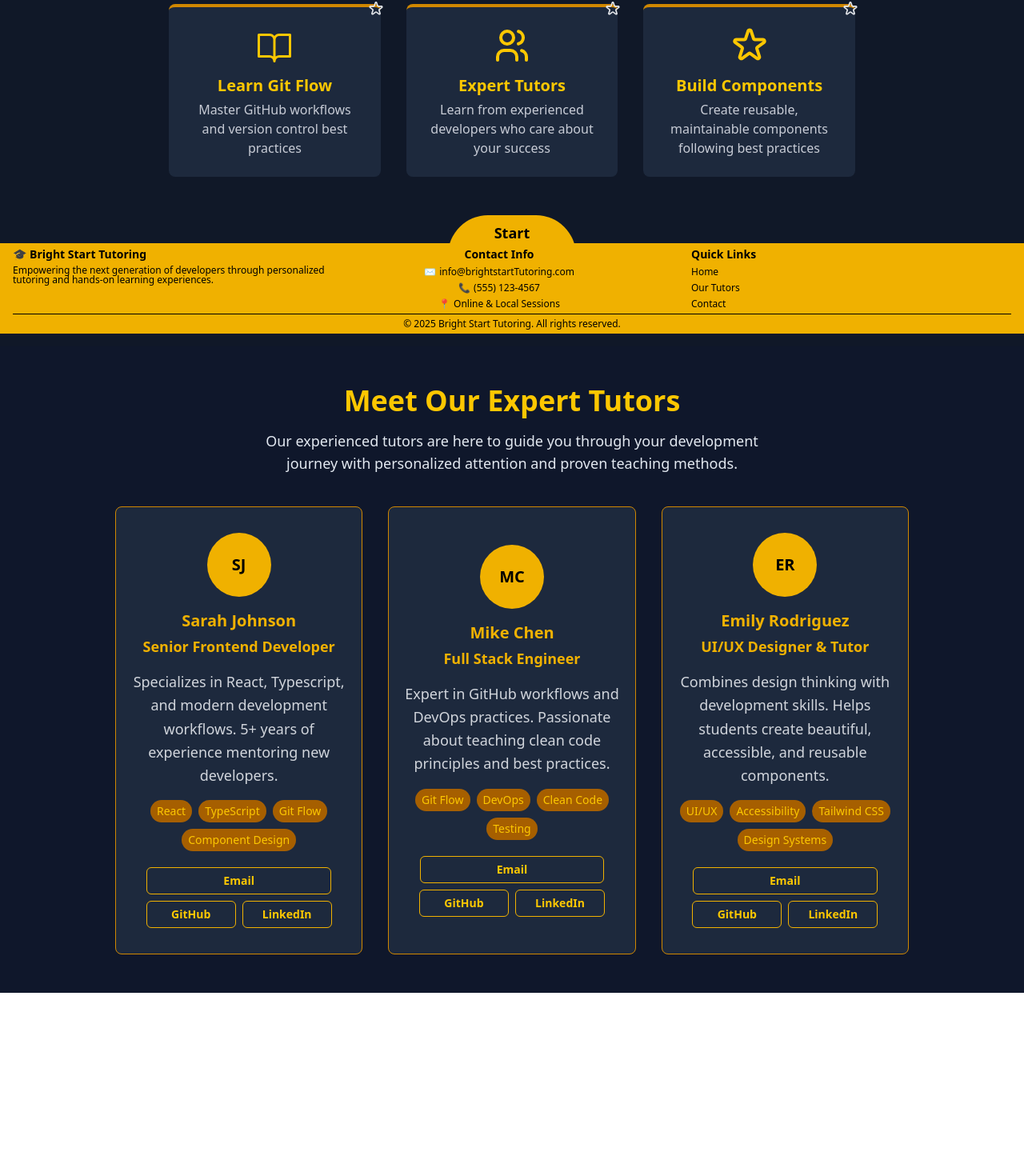
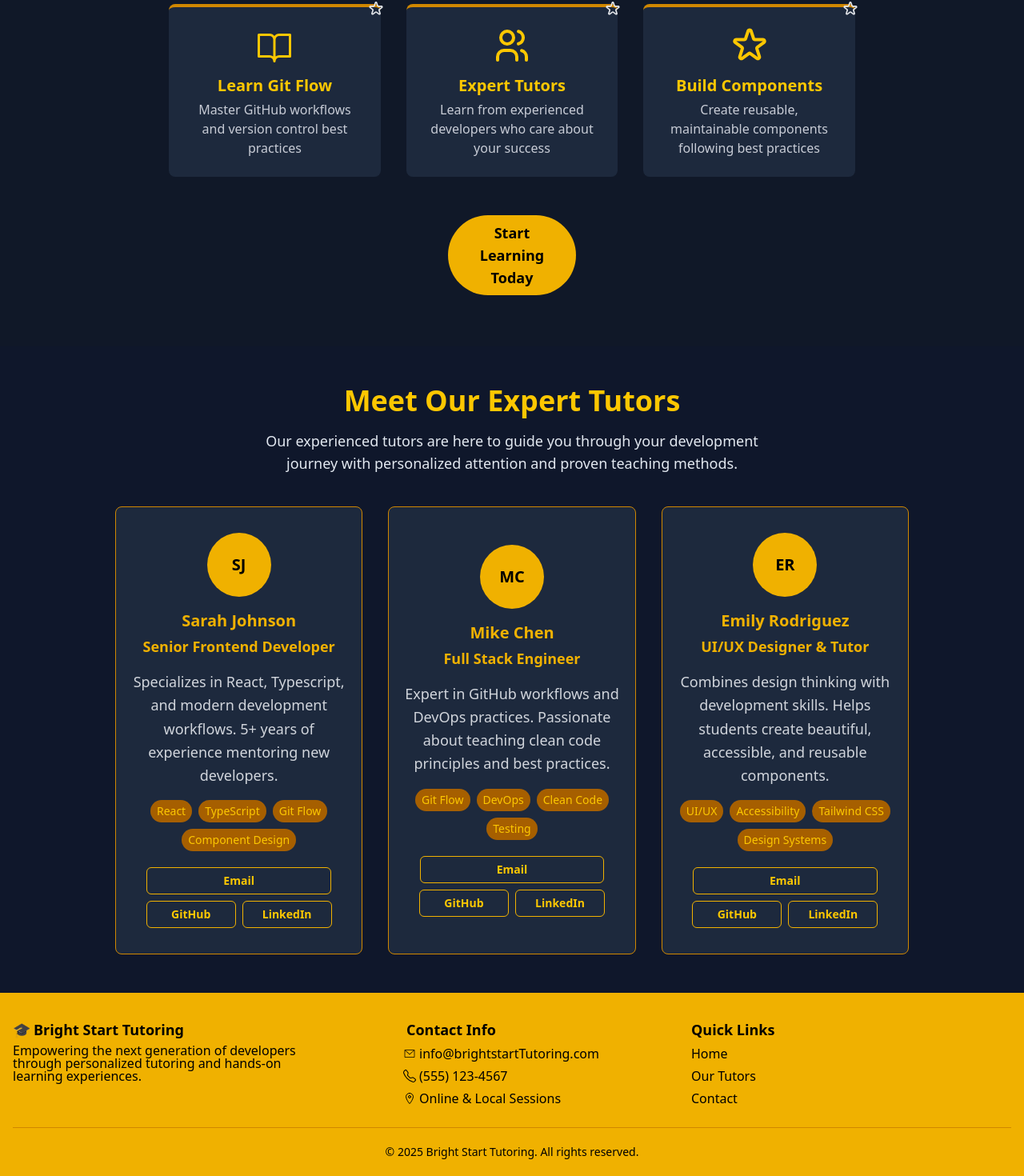
Before and after one commit to rblaylock-banyanlabs/brightstart-tutoring, a React (Vite) app: page / in a window 1280 px wide. Shown: the part 383-1853 px from the top of the page at 80% size. Before the commit the page ends 1624 px from the top, so only its background shows below. Built offline with nearby package versions, Linux system fonts and the light colour scheme.

Commit message:
fixed the footer

```diff
--- a/src/components/Footer.jsx
+++ b/src/components/Footer.jsx
@@ -1,95 +1,183 @@
+import { PiEnvelopeSimpleLight } from "react-icons/pi";
+
+import { BsTelephone } from "react-icons/bs";
+
+import { IoLocationOutline } from "react-icons/io5";
+
+
+
 const Footer = () => {
+
     return (
-        // <footer className="bg-yellow-500 text-black bottom-0 w-full">
-        //     <div className="max-w-7xl mx-auto px-4 sm:px-6 lg:px-8 py-8">
-        //         <div className="grid grid-cols-1 md:grid-cols-3 gap-8">
-        //             {/* Brand Section */}
-        //             <div className="space-y-4">
-        //                 <div className="flex items-center space-x-2">
-        //                     <span className="text-2xl">🎓</span>
-        //                     <h3 className="text-xl font-bold">Bright Start Tutoring</h3>
-        <footer className="bg-yellow-500 text-black fixed bottom-0 w-full">
-            <div className="max-w-7xl mx-auto px-4 py-1">
+
+
+
+        <footer className="bg-yellow-500 text-black bottom-0 w-full min-h-[12vw]">
+
+            <div className="max-w-7xl mx-auto px-4 py-1 pt-8">
+
                 <div className="flex flex-col md:flex-row md:items-start gap-2">
+
                     {/* Bright Start Tutoring - LEFT */}
+
                     <div className="flex-1">
+
                         <div className="flex items-center space-x-1">
-                            <span className="text-sm">🎓</span>
-                            <h3 className="text-sm font-bold">Bright Start Tutoring</h3>
+
+                            <span className="text-lg">🎓</span>
+
+                            <h3 className="text-lg font-bold">Bright Start Tutoring</h3>
+
                         </div>
-                        <p className="text-xs leading-none mt-1">
+
+                        <p className="text-md leading-none mt-1">
+
                             Empowering the next generation of developers through personalized tutoring and hands-on learning experiences.
+
                         </p>
+
                     </div>
 
+
+
                     {/* Contact Info - CENTER (Centered) */}
-                    <div className="flex-1 text-center">
-                        <h4 className="text-sm font-semibold">Contact Info</h4>
-                        <div className="text-xs mt-1 space-y-1">
-                            <div className="flex items-center justify-center space-x-1">
-                                <span>✉️</span>
+
+                    <div className="flex-1">
+
+                        <h4 className="text-lg font-semibold pl-21">Contact Info</h4>
+
+                        <div className="text-md mt-1 space-y-1">
+
+                            <div className="flex pl-20 space-x-1">
+
+                                <span className="mt-1"><PiEnvelopeSimpleLight /></span>
+
                                 <a
+
                                     href="mailto:info@brightstartTutoring.com"
+
                                     className="hover:underline focus:underline focus:outline-none focus:ring-2 focus:ring-black focus:ring-opacity-50 rounded"
+
                                 >
+
                                     info@brightstartTutoring.com
+
                                 </a>
+
                             </div>
-                            <div className="flex items-center justify-center space-x-1">
-                                <span>📞</span>
+
+                            <div className="flex  pl-20 space-x-1">
+
+                                <span className="mt-1"><BsTelephone /></span>
+
                                 <a
+
                                     href="tel:+15551234567"
+
                                     className="hover:underline focus:underline focus:outline-none focus:ring-2 focus:ring-black focus:ring-opacity-50 rounded"
+
                                 >
+
                                     (555) 123-4567
+
                                 </a>
+
                             </div>
-                            <div className="flex items-center justify-center space-x-1">
-                                <span>📍</span>
+
+                            <div className="flex pl-20 space-x-1">
+
+                                <span className="mt-1"><IoLocationOutline /></span>
+
                                 <span>Online & Local Sessions</span>
+
                             </div>
+
                         </div>
+
                     </div>
 
+
+
                     {/* Quick Links - RIGHT (With spacing from Contact Info) */}
+
                     <div className="flex-1 pl-8">
-                        <h4 className="text-sm font-semibold">Quick Links</h4>
-                        <div className="text-xs mt-1 space-y-1">
+
+                        <h4 className="text-lg font-semibold">Quick Links</h4>
+
+                        <div className="text-md mt-1 space-y-1">
+
                             <div>
+
                                 <a
+
                                     href="/"
+
                                     className="hover:underline focus:underline focus:outline-none focus:ring-2 focus:ring-black focus:ring-opacity-50 rounded"
+
                                 >
+
                                     Home
+
                                 </a>
+
                             </div>
+
                             <div>
+
                                 <a
+
                                     href="/tutors"
+
                                     className="hover:underline focus:underline focus:outline-none focus:ring-2 focus:ring-black focus:ring-opacity-50 rounded"
+
                                 >
+
                                     Our Tutors
+
                                 </a>
+
                             </div>
+
                             <div>
+
                                 <a
+
                                     href="/contact"
+
                                     className="hover:underline focus:underline focus:outline-none focus:ring-2 focus:ring-black focus:ring-opacity-50 rounded"
+
                                 >
+
                                     Contact
+
                                 </a>
+
                             </div>
+
                         </div>
+
                     </div>
+
                 </div>
 
+
+
                 {/* Copyright Section */}
-                <div className="text-center text-xs mt-1 pt-1 border-t border-black border-opacity-20">
-                    <p>© 2025 Bright Start Tutoring. All rights reserved.</p>
+
+                <div className="mt-6 text-center text-sm pt-1 border-t border-yellow-600 border-opacity-20">
+
+                    <p className="pt-4 pb-8">© 2025 Bright Start Tutoring. All rights reserved.</p>
+
                 </div>
+
             </div>
+
         </footer>
+
     );
+
 };
 
+
+
 export default Footer;
```
